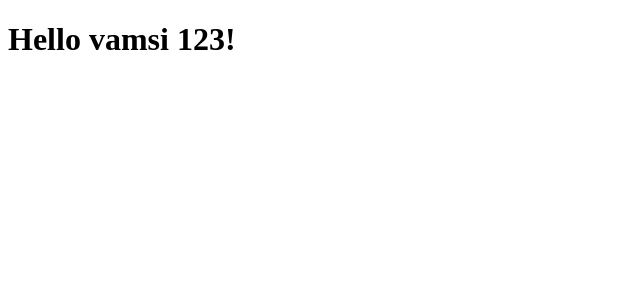
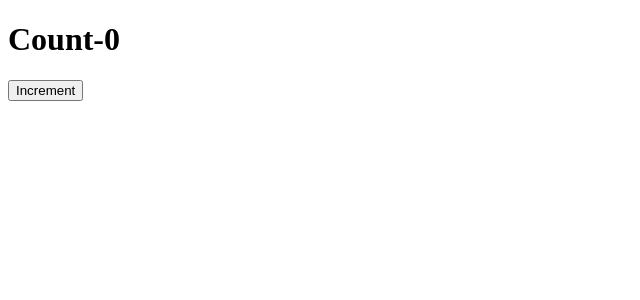
Before and after one commit to Vamsiayiluri/ReactLearning, a React (Vite) app: page / in a window 1280 px wide. Shown: the top 300 px of the page, without its empty margins (0-640 px from the left). Built offline with nearby package versions, Linux system fonts and the light colour scheme.

Commit message:
Class Component sample

```diff
--- a/src/App.jsx
+++ b/src/App.jsx
@@ -1,83 +1,10 @@
-// import reactLogo from "./assets/react.svg";
-// import "./App.css";
-// import Forms from "./components/Forms";
-// import InlineComponent from "./components/InlineCOmponent";
-// import OutlineComponent from "./components/OutlineComponent";
-// import StateSample from "./components/StateSample";
-// import EventHandling from "./components/EventHandling";
-import Greet from "./components/Greet";
-// import LoopArray from "./components/LoopArray";
-import { BrowserRouter, Routes, Route } from "react-router-dom";
-import Home from "./pages/Home";
-import Dashboard from "./pages/Dashboard";
-// import UseReducerTwo from "./components/UseReducerTwo";
-import Nav from "./Nav";
-import Settings from "./pages/Settings";
-import Profile from "./pages/Profile";
-import Products from "./pages/Products";
-
-import { useState } from "react";
-import Context from "./Context";
-import Login from "./Login";
-import Logout from "./Logout";
-
-import { UserProvider } from "./context/UserContext";
-import TemperatureCalculator from "./components/temperatureCalculator";
-import Blog from "./pages/Blog";
-import BlogPost from "./pages/BlogPost";
-import FormikSample from "./components/FormikSample";
-import NewFormikSample from "./components/NewFormikSample";
-import ReactHookForm from "./components/ReactHookForm";
-import AxiosSample from "./components/AxiosSample";
-import PreDefinedHooks from "./components/PreDefinedHooks";
-import ClassLifeCycleMethods from "./components/ClassLifeCycleMethods";
-
-// import ConditionalComponent from "./components/ConditionalComponent";
+import Counter from "./components/Counter";
 
 function App() {
-  const person = {
-    name: "vamsi",
-    message: "Hello",
-    seatNumbers: [1, 2, 3],
-  };
   return (
     <div className="App">
-      <Greet person={person} />
-      {/* <LoopArray /> */}
-      {/* <ConditionalComponent /> */}
-      {/* <EventHandling /> */}
-      {/* <StateSample /> */}
-      {/* <Forms /> */}
-      {/* <InlineComponent />
-      <OutlineComponent /> */}
-
-      {/* <UseReducer /> */}
-      {/* <UseReducerTwo /> */}
-      {/* <BrowserRouter>
-        <Nav></Nav>
-        <Routes>
-          <Route path="/" element={<Home></Home>}></Route>
-          <Route path="/dashboard" element={<Dashboard></Dashboard>}>
-            <Route path="settings" element={<Settings></Settings>}></Route>
-            <Route path="profile" element={<Profile></Profile>}></Route>
-          </Route>
-          <Route path="/products/:id" element={<Products></Products>}></Route>
-          <Route path="/blog" element={<Blog />} />
-          <Route path="/blog/:id" element={<BlogPost />} />
-        </Routes>
-      </BrowserRouter> */}
-      {/* <UserProvider>
-        <Login></Login>
-        <Context></Context>
-        <Logout></Logout>
-      </UserProvider> */}
-      {/* <TemperatureCalculator></TemperatureCalculator> */}
-      {/* <FormikSample></FormikSample> */}
-      {/* <NewFormikSample></NewFormikSample> */}
-      {/* <ReactHookForm></ReactHookForm> */}
-      {/* <AxiosSample></AxiosSample> */}
-      {/* <PreDefinedHooks></PreDefinedHooks> */}
-      {/* <ClassLifeCycleMethods></ClassLifeCycleMethods> */}
+      {/* <Greet person={person} /> */}
+      <Counter></Counter>
     </div>
   );
 }
--- /dev/null
+++ b/src/components/Counter.jsx
@@ -0,0 +1,30 @@
+import React, { Component } from "react";
+
+class Counter extends Component {
+  constructor(props) {
+    super(props);
+    this.state = {
+      count: 0,
+    };
+  }
+  incrementCount() {
+    this.setState(
+      {
+        count: this.state.count + 1,
+      },
+      () => {
+        console.log("count", this.state.count);
+      }
+    );
+  }
+  render() {
+    return (
+      <div>
+        <h1>Count-{this.state.count}</h1>
+        <button onClick={() => this.incrementCount()}>Increment</button>
+      </div>
+    );
+  }
+}
+
+export default Counter;
```
